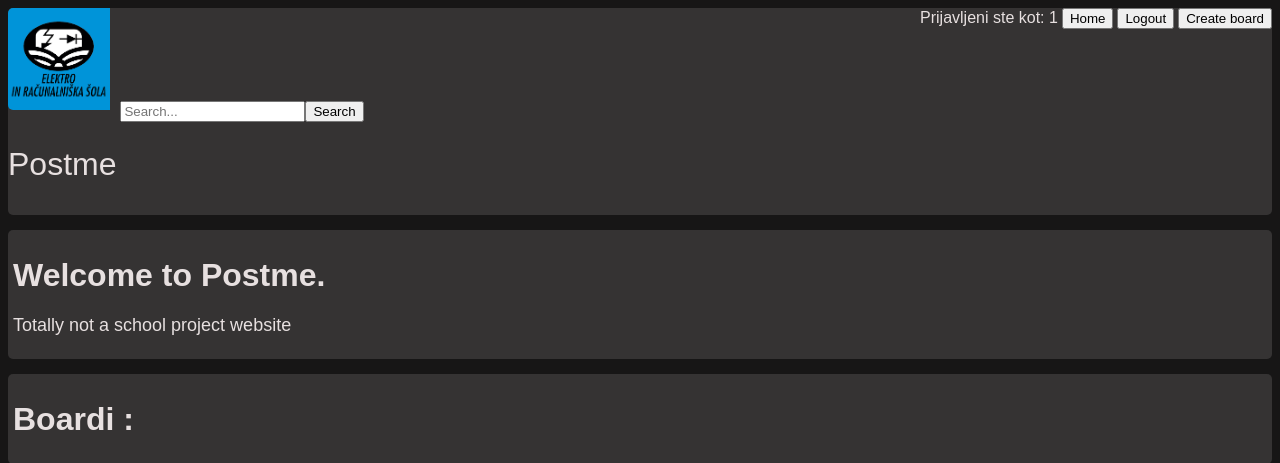
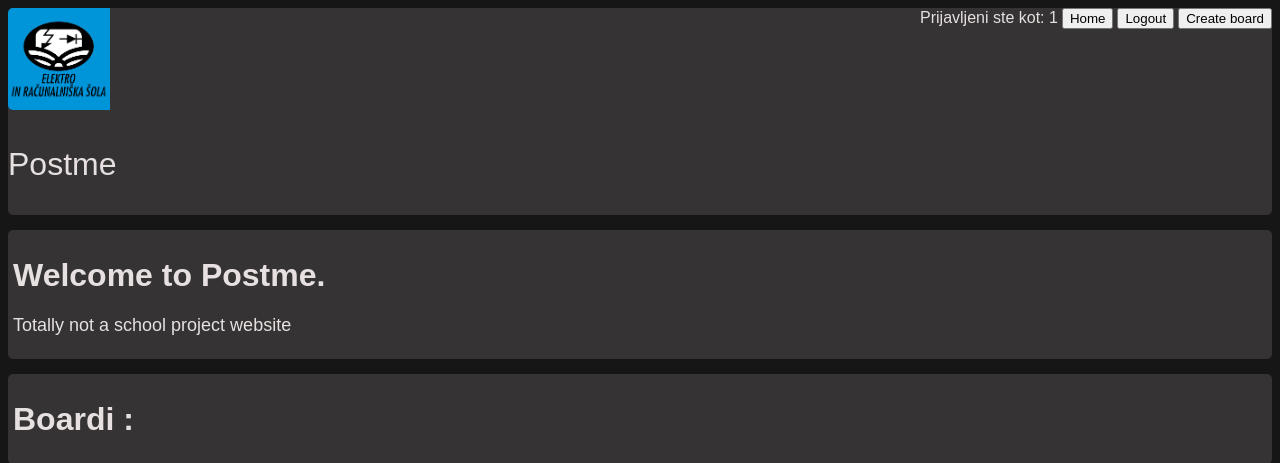
Before and after one commit to Unh0li/Reddit-projekt, a PHP site: page / in a window 1280 px wide. Shown: the top 463 px of the page. Run offline with PHP 8.4, Linux system fonts and the light colour scheme; the visitor is signed in with stand-in values (Sample User, id 1); data that the repository does not hold is empty.

Commit message:
removed search bar

```diff
--- a/index.php
+++ b/index.php
@@ -27,10 +27,6 @@ if (isset($_SESSION['ime'])) {
         <div>
             <img src="./slike/ers.png">
             <p>Postme</p>
-        </div>
-        <div class="search-bar">
-            <input type="text" placeholder="Search...">
-            <button onclick="searchFunction()">Search</button>
         </div>
         <div class="profil">
             <span class="ime">Prijavljeni ste kot: <?php echo $username; ?></span>
--- a/subreddit.php
+++ b/subreddit.php
@@ -43,10 +43,7 @@ $boardName = $boardStatement->fetchColumn();
             <img src="./slike/ers.png">
             <p>Postme</p>
         </div>
-        <div class="search-bar">
-            <input type="text" placeholder="Search...">
-            <button onclick="searchFunction()">Search</button>
-        </div>
+
         <div class="profil">
             <span>Prijavljeni kot: <?php echo $username; ?></span>
             <!-- "Home" button on the right side next to the logout button -->
```
